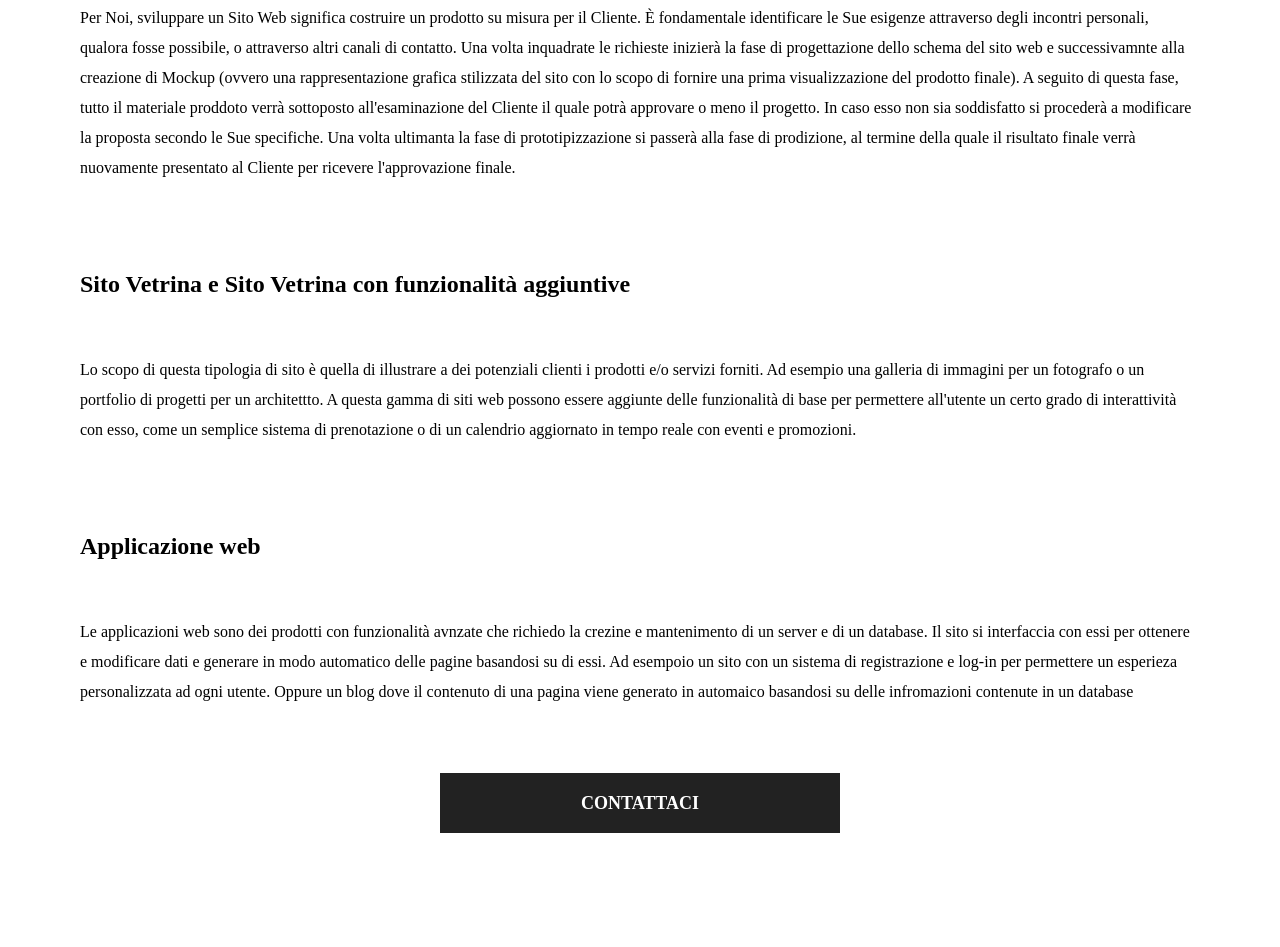
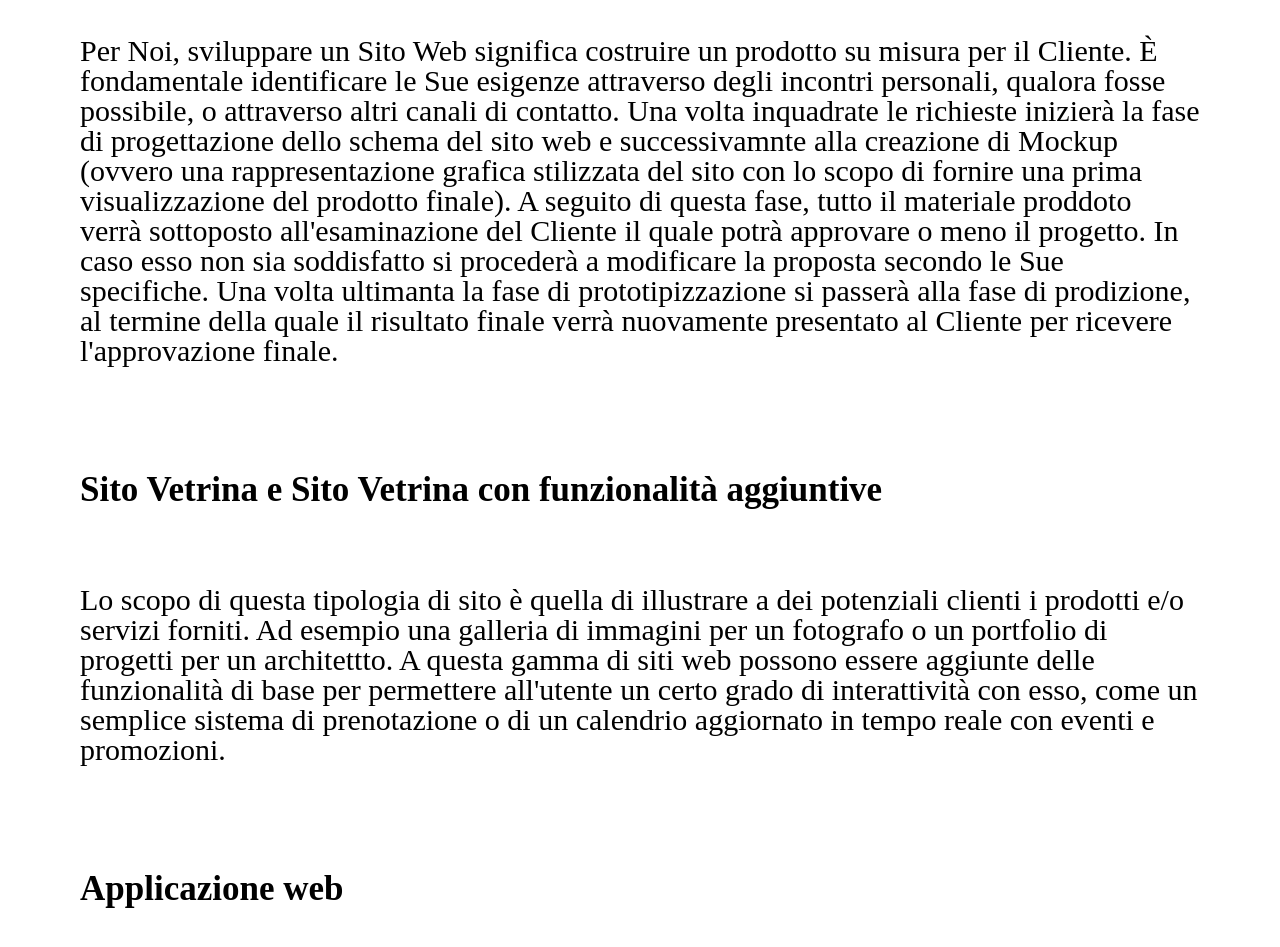
Before and after one commit to Ritmic/ritmic.github.io, a website: page webdev.html in a window 1280 px wide. Shown: the part 333-1280 px from the top of the page. Before the commit the page ends 1246 px from the top, so only its background shows below. Drawn offline with nearby package versions, Linux system fonts and the light colour scheme.

Commit message:
minor bug fixies

```diff
--- a/scss/componets/_card.scss
+++ b/scss/componets/_card.scss
@@ -24,6 +24,11 @@
         }
         &__text{
             line-height: 30px;
+            & a{
+                color: #222222;
+                text-decoration: none;
+                font-weight: 600;
+            }
         }
     }
     @media screen and (min-width:820px) {
--- a/scss/componets/_content.scss
+++ b/scss/componets/_content.scss
@@ -10,7 +10,7 @@
     }
     &__subcontent{
         display: grid;
-        grid-template-rows:70px auto;
+        grid-template-rows:auto auto;
         grid-template-columns: 60% auto;
         grid-gap: 20px;
         line-height: 30px;
@@ -20,9 +20,12 @@
             grid-column: 2/3;
         }
         & h2{
+            grid-column: 1/3;
+            font-size: 20px;
             margin-bottom:30px;
         }
         & p{
+            font-size: 16px;
             grid-column: 1;
         }
     }
@@ -59,6 +62,12 @@
         &__title{
             font-size: 40px;
         }
+        &__subcontent h2{
+            font-size: 35px;
+        }
+        &__subcontent p{
+            font-size: 30px;
+        }
         padding: 80px;
         padding-top: 100px;
 
--- a/scss/componets/_navbar.scss
+++ b/scss/componets/_navbar.scss
@@ -40,6 +40,7 @@
             justify-content: center;
 
             & a{
+                user-select: none;
                 min-width: 250px;
                 outline: none;
                 line-height: 65px;
--- a/scss/componets/_navmobile.scss
+++ b/scss/componets/_navmobile.scss
@@ -25,6 +25,7 @@
         & a, & div{
             color:#fff;
             text-decoration: none;
+            user-select: none;
             width: 100%;
             -webkit-tap-highlight-color: transparent;
         }
--- a/webdev.html
+++ b/webdev.html
@@ -52,7 +52,7 @@
                     <i class="fas fa-times navmobile__close"></i>
                 </div>
                 <div class="navmobile__menu" >
-                    <div href="index.html"><a>Home</a> </div>
+                    <div><a href="index.html">Home</a> </div>
                     <div onClick="toggle()">Servizi</div>
                     <div class="navmobile__menu__sub" style="display:none">
                         <a href="webdev.html">Sviluppo</a>
@@ -84,7 +84,7 @@
                 <p id="noimg">Le applicazioni web sono dei prodotti con funzionalità avnzate che richiedo la crezine e mantenimento di un server e di un database. Il sito si interfaccia con essi per ottenere e modificare dati e generare in modo automatico delle pagine basandosi su di essi.
                     Ad esempoio un sito con un sistema di registrazione e log-in per permettere un esperieza personalizzata ad ogni utente. Oppure un blog dove il contenuto di una pagina viene generato in automaico basandosi su delle infromazioni contenute in un database</p>
                 </div>
-            <a class="content__contact" href="mailto:someone@example.com?">Contattaci</a>
+            <a class="content__contact" href="mailto:contactus@cufra.it?">Contattaci</a>
         </section>
 </body>
 </html>
```
Also changed, not shown: index.html (+3 -3 lines), remake.html (+3 -1 lines), css/global.css.
